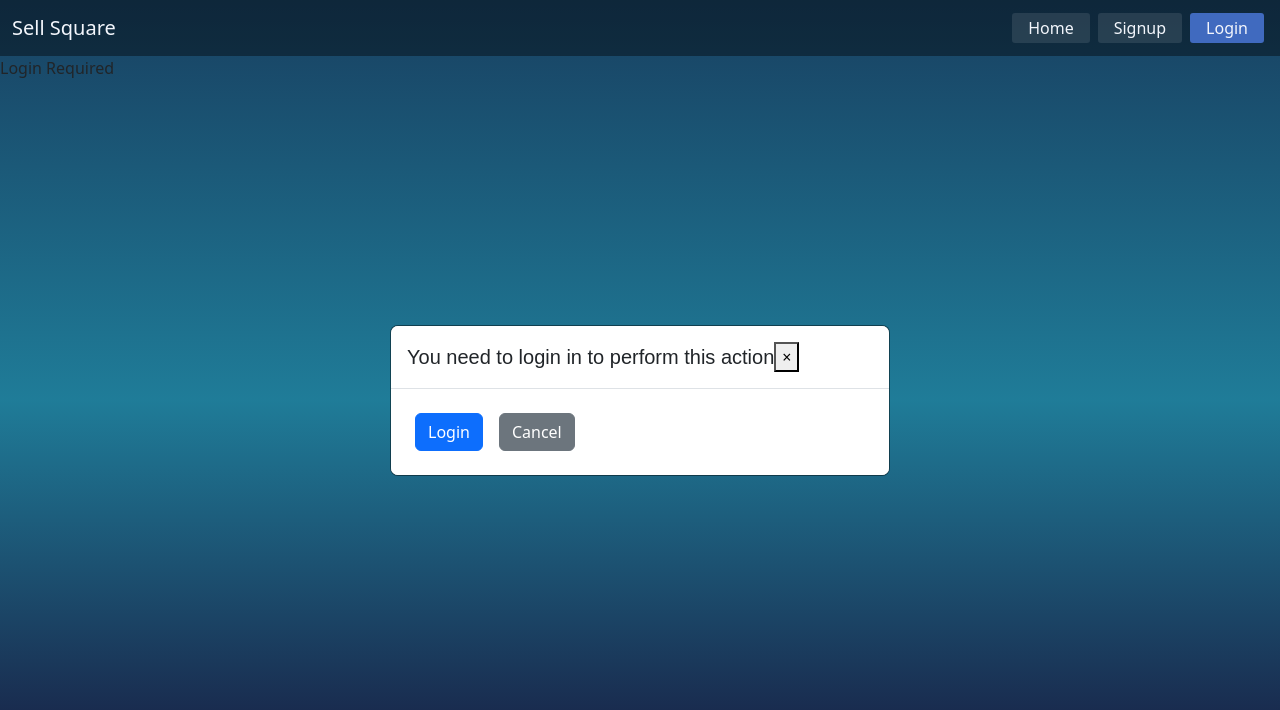
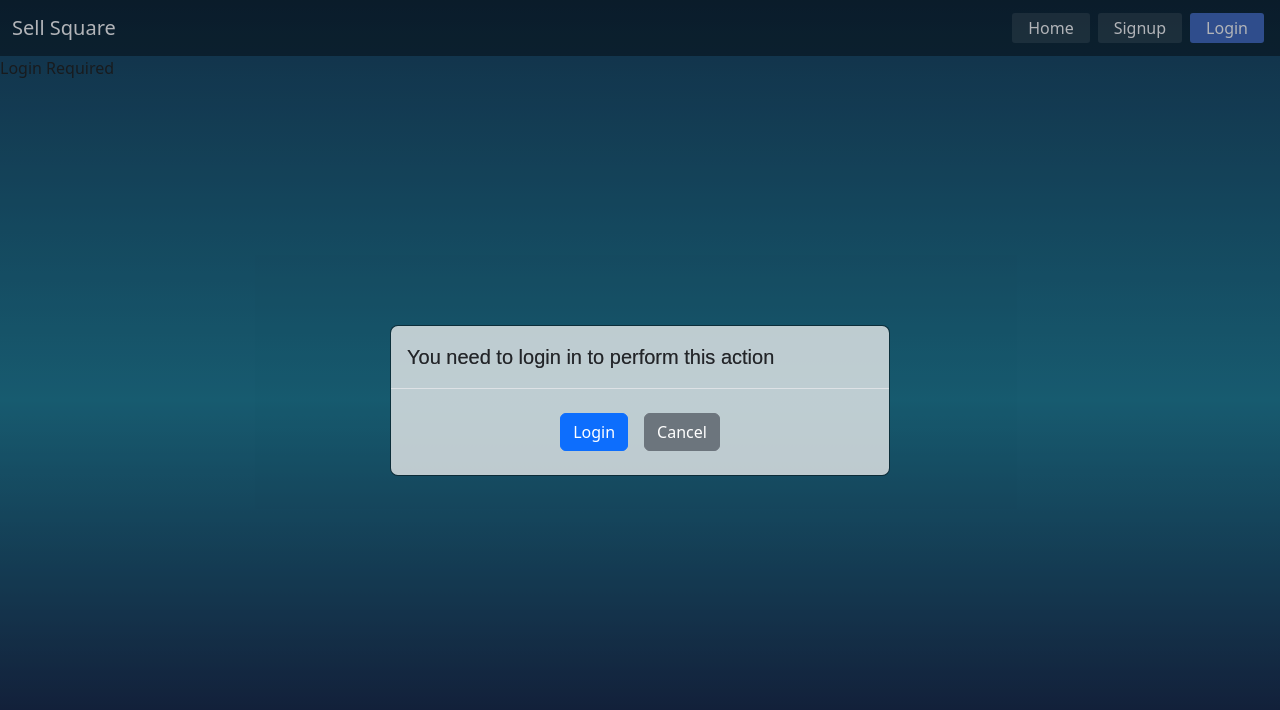
Before and after one commit to febres0492/sell-square, a React (Vite) app in the folder client/: page /accountSettings in a window 1280 px wide. Shown: the top 710 px of the page. Built offline with nearby package versions, Linux system fonts and the light colour scheme.

Commit message:
Refactor CategoryMenu component to improve category button handling

```diff
--- a/client/src/components/CategoryMenu/index.jsx
+++ b/client/src/components/CategoryMenu/index.jsx
@@ -7,10 +7,17 @@ function CategoryMenu() {
     const [state, dispatch] = useStoreContext();
     const { loading: loadingCat, data: categories } = updateState('categories');
 
-    const handleClick = (id) => {
+    const handleClick = (ev) => {
+        const { name } = ev.target;
+        const categoryBtns = document.querySelectorAll('.category-btn');
+        categoryBtns.forEach((btn) => {
+            btn.classList.remove('cat-btn');
+        });
+        ev.target.classList.add('cat-btn');
+
         dispatch({
             type: "UPDATE_CURRENT_CATEGORY",
-            currentCategory: id,
+            currentCategory: name,
         });
     };
 
@@ -25,12 +32,12 @@ function CategoryMenu() {
     return (
         <div className="container-fluid">
             <div className="d-flex overflow-x text-nowrap bg-d2 rounded scrollbar">
-                <button className="btn-1 bg-l2 m-1" onClick={() => { handleClick(''); }} >
+                <button name="all" className="category-btn btn-1 bg-l2 m-1" onClick={(e) => { handleClick(e)}} >
                     All
                 </button>
                 {categories.map((item) => (
-                    <button key={item._id} className="btn-1 bg-l2 c1 m-1"
-                        onClick={() => { handleClick(item._id); }}
+                    <button name={item.name} key={item._id} className="category-btn btn-1 bg-l2 c1 m-1"
+                        onClick={(e) => { handleClick(e); }}
                     >
                         {item.name}
                     </button>
--- a/client/src/components/Modal/index.jsx
+++ b/client/src/components/Modal/index.jsx
@@ -5,17 +5,20 @@ import 'bootstrap/dist/css/bootstrap.min.css';
 const ReusableModal = ({ open, handleClose, handleConfirm, handleLogin, message, type }) => {
     if (!open) return null;
 
+    const handleOutsideClick = (e) => {
+        if (e.target.classList.contains('modal')) {
+            handleClose()
+        }
+    };
+
     return (
-        <div className="modal show d-block bg-" tabIndex="-1" role="dialog">
-            <div className="modal-dialog modal-dialog-centered" role="document">
-                <div className="modal-content">
+        <div className="modal show d-block bg-d1" tabIndex="-1" role="dialog" onClick={handleOutsideClick}>
+            <div className="modal-dialog modal-dialog-centered tac" role="document" onClick={(e) => e.stopPropagation()}>
+                <div className="modal-content bg-l4">
                     <div className="modal-header">
                         <h5 className="modal-title">{message}</h5>
-                        <button type="button" className="close" aria-label="Close" onClick={handleClose}>
-                            <span aria-hidden="true">&times;</span>
-                        </button>
                     </div>
-                    <div className="modal-body">
+                    <div className="modal-body tac">
                         {type === 'confirm' ? (
                             <>
                                 <button className="btn btn-primary m-2" onClick={handleConfirm}>
@@ -56,6 +59,7 @@ const showModal = (message, args) => {
             const [open, setOpen] = useState(true);
 
             const closeModal = (args) => {
+                console.log('closeModal');
                 setOpen(false);
                 document.body.removeChild(div);
                 if (type === 'login') { window.location.href = '/login'; }
--- a/client/src/components/SearchResults/index.jsx
+++ b/client/src/components/SearchResults/index.jsx
@@ -5,31 +5,27 @@ import { useNavigate, Link } from 'react-router-dom';
 function SearchResults() {
     const [state] = useStoreContext();
     const { searchResults } = state;
-    const navigate = useNavigate();
-
+    const products = state.currentCategory == 'all' ? searchResults : searchResults.filter(p => p.category.name === state.currentCategory);
 
     return (
         <div className='container-fluid mt-3 text-white'>
             <div className="jcsb" style={{"--gap":'15px'}}>
-                {searchResults.map((r) => (
-                    <div key={r.id} className="tac" style={{"--grid-w":'5', "--hover-scale":'1.05'}} >
+                {products.length ? products.map((r,i) => (
+                    <div key={`cat-div-${i}`} className="tac" style={{"--grid-w":'5', "--hover-scale":'1.05'}} >
                         <Link to={`/products/${r._id}`}>
                             <div className='p-2 bg-d2 rounded'>
                                 <div className="img-div bg-l1">
                                     <img alt={r.name} src={r.image} />
                                 </div>
                                 <p className='m-0'>{r.name}</p>
-
+                                <p className='m-0'>{r.category.name}</p>
                                 <div>
                                     <span>${r.price}</span>
                                 </div>
-                                {/* <button className="btn-1 bg-c1"
-                                    onClick={() =>navigate(`/products/${r._id}`)}
-                                >Learn More</button> */}
                             </div>
                         </Link>
                     </div>
-                ))}
+                )) : <div className="tac">No results found</div>}
             </div>
         </div>
     );
--- a/client/src/index.css
+++ b/client/src/index.css
@@ -82,7 +82,7 @@ h1, h2, h3, h4, h5, h6 {
 
 a, Link {
     text-decoration: none !important;
-    font-weight: bold;
+    color: currentColor !important;
 }
 
 button[disabled] {
@@ -265,3 +265,7 @@ input:focus {
 .bg-d2 { background-color: var(--d2) !important; }
 .bg-d3 { background-color: var(--d3) !important; }
 .bg-d4 { background-color: var(--d4) !important; }
+
+.cat-btn{
+    background-color: var(--color-1) !important;
+}
```
